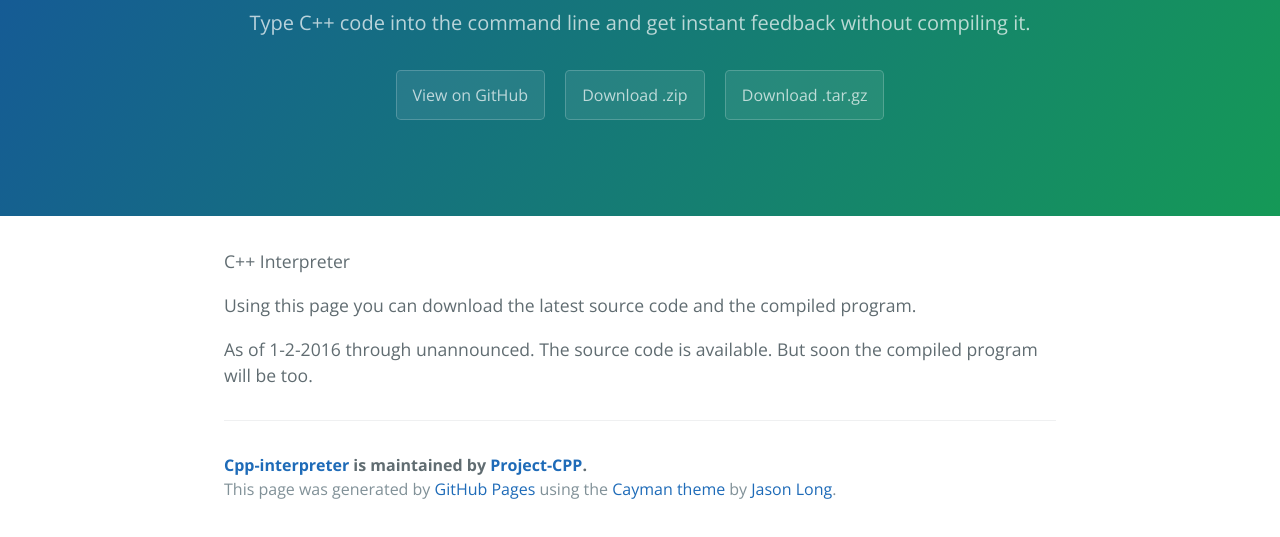
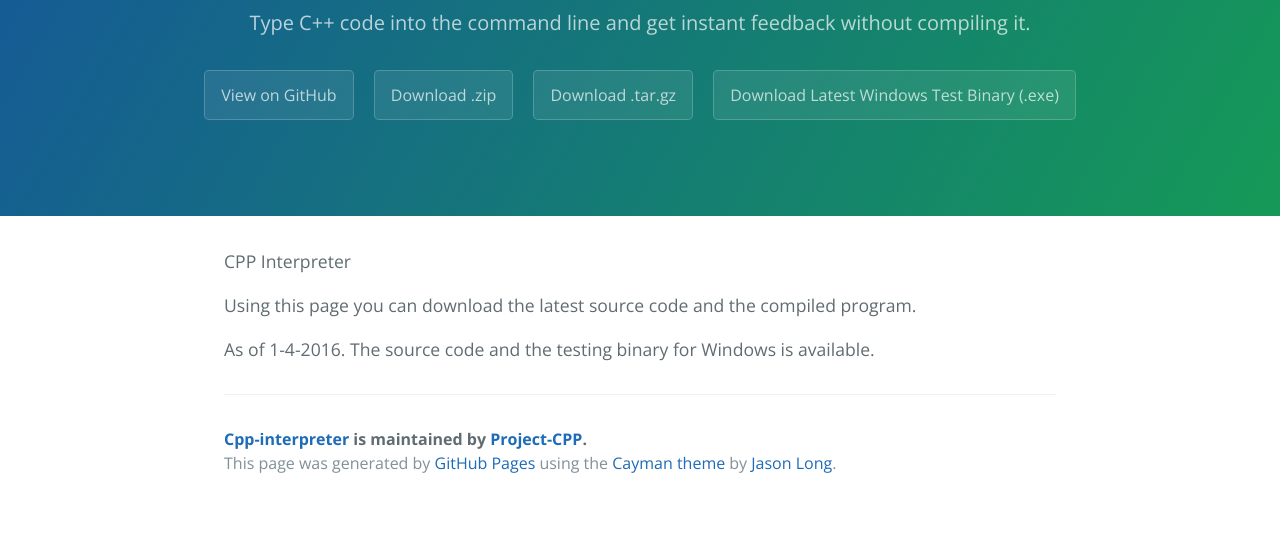
Before and after one commit to Project-CPP/C-Interpreter, a plain HTML site: page index.html in a window 1280 px wide. Shown: the part 167-704 px from the top of the page. Drawn offline with nearby package versions, Linux system fonts and the light colour scheme.

Commit message:
January 4, 2016. Website Update.

```diff
--- a/index.html
+++ b/index.html
@@ -16,14 +16,15 @@
       <a href="https://github.com/Project-CPP/CPP-Interpreter" class="btn">View on GitHub</a>
       <a href="https://github.com/Project-CPP/CPP-Interpreter/zipball/Development" class="btn">Download .zip</a>
       <a href="https://github.com/Project-CPP/CPP-Interpreter/tarball/Development" class="btn">Download .tar.gz</a>
+      <a href="https://github.com/Project-CPP/CPP-Interpreter/blob/Development/Windows/Test%20%231/CPP%20Interpreter.exe?raw=true" class="btn">Download Latest Windows Test Binary (.exe)</a>
     </section>
 
     <section class="main-content">
-      <p>C++ Interpreter</p>
+      <p>CPP Interpreter</p>
 
 <p>Using this page you can download the latest source code and the compiled program.</p>
 
-<p>As of 1-2-2016 through unannounced. The source code is available. But soon the compiled program will be too.</p>
+<p>As of 1-4-2016. The source code and the testing binary for Windows is available.</p>
 
       <footer class="site-footer">
         <span class="site-footer-owner"><a href="https://github.com/Project-CPP/CPP-Interpreter">Cpp-interpreter</a> is maintained by <a href="https://github.com/Project-CPP">Project-CPP</a>.</span>
```
